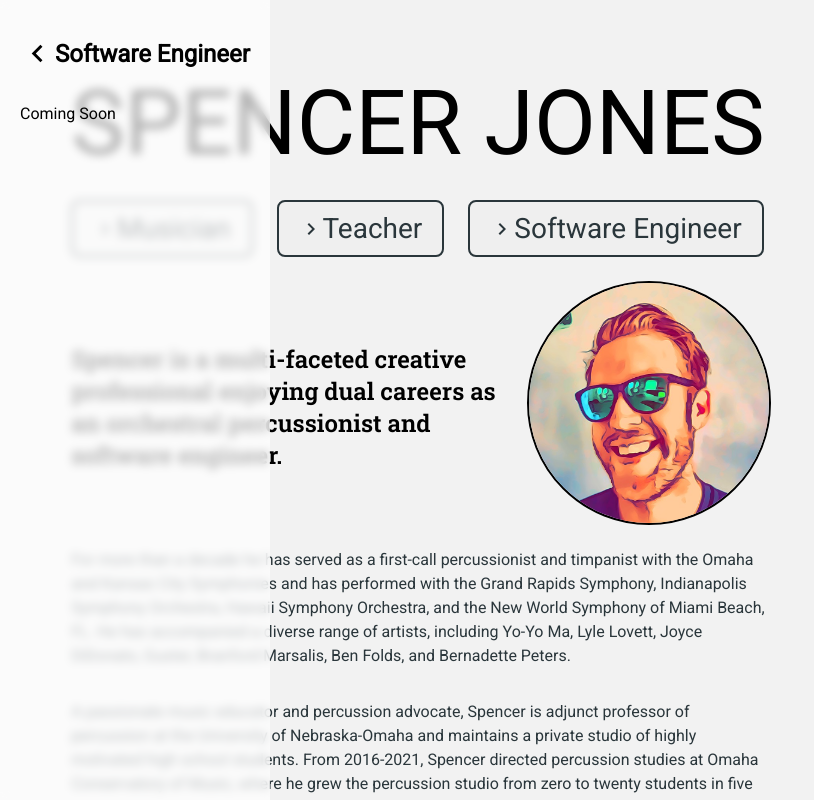
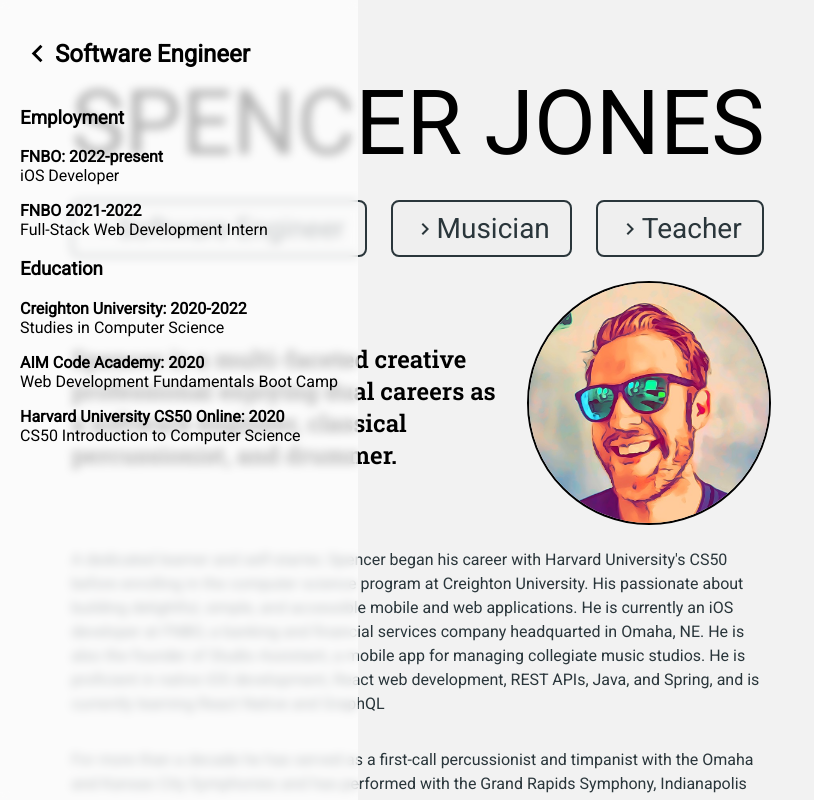
Before and after one commit to mitschlagel/mitschlagel.github.io, a React (Create React App) app: page / in a window 1280 px wide. Both pictures are taken after a click on the button "Software Engineer". Shown: the top 800 px of the page, without its empty margins (0-814 px from the left). Built offline with nearby package versions, Linux system fonts and the light colour scheme.

Commit message:
Add software resume

```diff
--- a/src/App.js
+++ b/src/App.js
@@ -61,8 +61,8 @@ const Headline = () => {
 const PrimaryContent = () => {
   return (
     <section className="text">
+        <p>{text2}</p>
         <p>{text1}</p>
-        {/* <p>{text2}</p> */}
         <p>{text3}</p>
         <p>{text4}</p>
       </section>
@@ -73,9 +73,10 @@ const Resume = () => {
   return (
     <div className="resume">
       <div className="resume-buttons-container">
+        <SlideInDrawerButton title="Software Engineer" content={<SoftwareResume />} />
         <SlideInDrawerButton title="Musician" content={<MusicianResume />} />
         <SlideInDrawerButton title="Teacher" content={"Coming Soon"} />
-        <SlideInDrawerButton title="Software Engineer" content={"Coming Soon"} />
+
       </div>
     </div>
   )
@@ -94,6 +95,36 @@ const SocialLinks = () => {
   );
 };
 
+const SoftwareResume = () => {
+  return (
+    <div className="software-resume">
+      <h3>Employment</h3>
+        <p>
+          <b>FNBO: 2022-present </b><br/>
+          iOS Developer
+        </p>
+        <p>
+          <b>FNBO 2021-2022</b><br/>
+          Full-Stack Web Development Intern
+        </p>
+        <h3>Education</h3>
+        <p>
+          <b>Creighton University: 2020-2022 </b><br/>
+          Studies in Computer Science
+        </p>
+        <p>
+          <b>AIM Code Academy: 2020</b><br/>
+          Web Development Fundamentals Boot Camp
+        </p>
+        <p>
+          <b>Harvard University CS50 Online: 2020</b><br/>
+          CS50 Introduction to Computer Science
+        </p>
+      </div>
+
+  )
+}
+
 const MusicianResume = () => {
   return (
     <div className="musician-resume">
@@ -103,15 +134,15 @@ const MusicianResume = () => {
           Extra Percussion<br/>Substitute Principal Timpani<br/>Substitute Principal Percussion
         </p>
         <p>
-          <b>Kansas City Symphony: 2011 - present</b><br/>
+          <b>Kansas City Symphony: 2011-present</b><br/>
           Extra Percussion<br/>Substitute Principal Percussion<br/>Substitute Principal Timpani
         </p>
         <p>
-          <b>Indianapolis Symphony Orchestra: 2017 - present</b><br/>
+          <b>Indianapolis Symphony Orchestra: 2017-present</b><br/>
           Extra Percussion
         </p>
         <p>
-          <b>Grand Rapids Symphony: 2023 - present</b><br/>
+          <b>Grand Rapids Symphony: 2023 -present</b><br/>
           Extra Percussion
         </p>
         <p>
@@ -146,8 +177,8 @@ const MusicianResume = () => {
 
 
 export default App;
-const bigText = "Spencer is a multi-faceted creative professional enjoying dual careers as an orchestral percussionist and software engineer."
+const bigText = "Spencer is a multi-faceted creative professional enjoying dual careers as a software engineer, classical percussionist, and drummer."
 const text1 = "For more than a decade he has served as a first-call percussionist and timpanist with the Omaha and Kansas City Symphonies and has performed with the Grand Rapids Symphony, Indianapolis Symphony Orchestra, Hawaii Symphony Orchestra, and the New World Symphony of Miami Beach, FL. He has accompanied a diverse range of artists, including Yo-Yo Ma, Lyle Lovett, Joyce DiDonato, Guster, Branford Marsalis, Ben Folds, and Bernadette Peters."
-const text2 = "During the pandemic and shut down of the pve music industry in 2020, Spencer returned to school, studying computer science at Creighton University and quickly securing a software engineering job in the banking sector."
+const text2 = "A dedicated learner and self-starter, Spencer began his career with Harvard University's CS50 before enrolling in the computer science program at Creighton University. His passionate about building delightful, simple, and accessible mobile and web applications. He is currently an iOS developer at FNBO, a banking and financial services company headquarted in Omaha, NE. He is also the founder of Studio Assistant, a mobile app for managing collegiate music studios. He is proficient in native iOS development, React web development, REST APIs, Java, and Spring, and is currently learning React Native and GraphQL"
 const text3 = "A passionate music educator and percussion advocate, Spencer is adjunct professor of percussion at the University of Nebraska-Omaha and maintains a private studio of highly motivated high school students. From 2016-2021, Spencer directed percussion studies at Omaha Conservatory of Music, where he grew the percussion studio from zero to twenty students in five years. His students routinely placed in All-State ensembles, earned college scholarships, and won acceptance into prestigious programs such as Interlochen and Boston University-Tanglewood Institute. Additionally, Spencer has served on the faculties of Iowa Western Community College and Dordt University, as well as on the percussion staff of Broken Arrow (OK) High School’s The Pride of Broken Arrow marching band."
 const text4 = "Originally from Broken Arrow, Oklahoma, Spencer earned a BA in Music from Oklahoma State University and an MM in Percussion Performance with post-graduate studies in orchestral percussion from the University of Missouri–Kansas City Conservatory. From 2020-2022, he studied computer science at Creighton University in Omaha, NE. His primary teachers include Christopher McLaurin, Wayne Bovenschen, and Tom McGillen, and he is an alumnus of The Music Academy of the West, the National Orchestral Institute, the Texas Music Festival, and the Cloyd Duff Timpani Masterclass."
```
Also changed, not shown: 1 other file (tests, documents, lock files or other folders).
